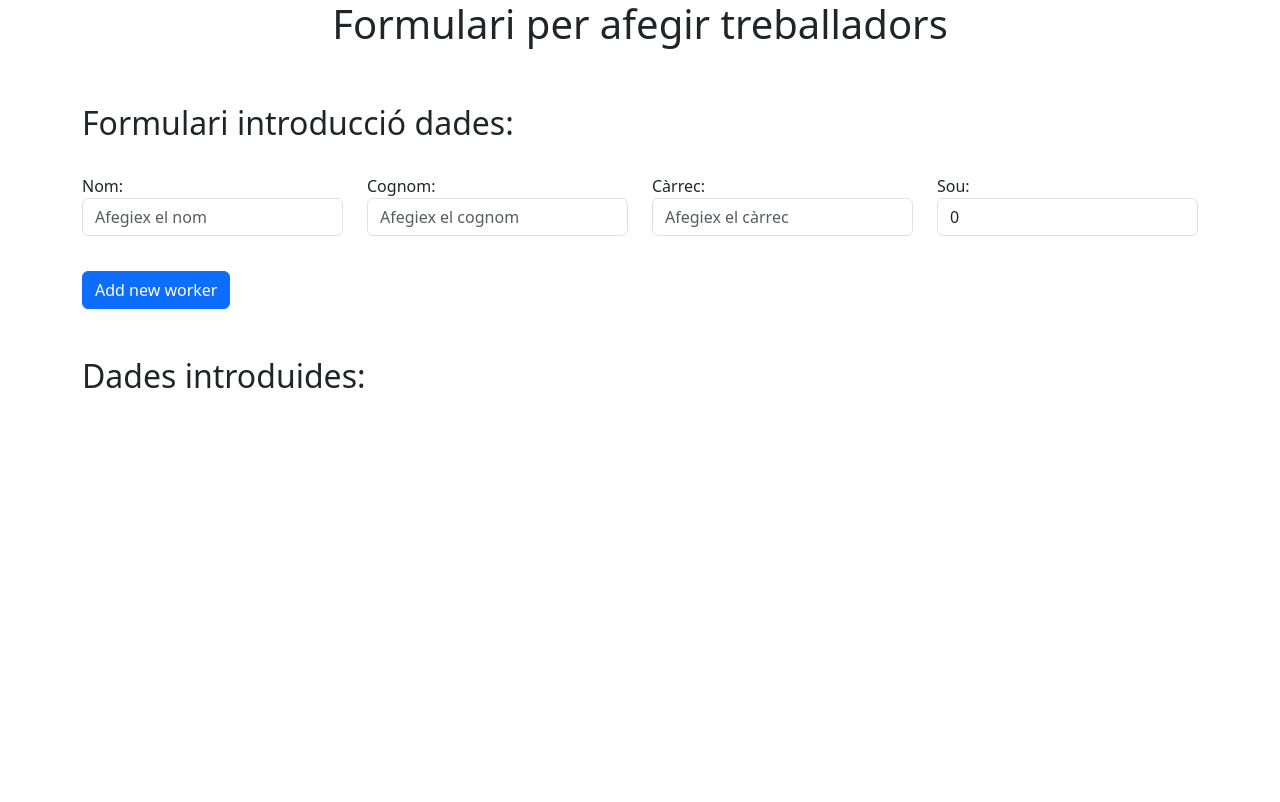
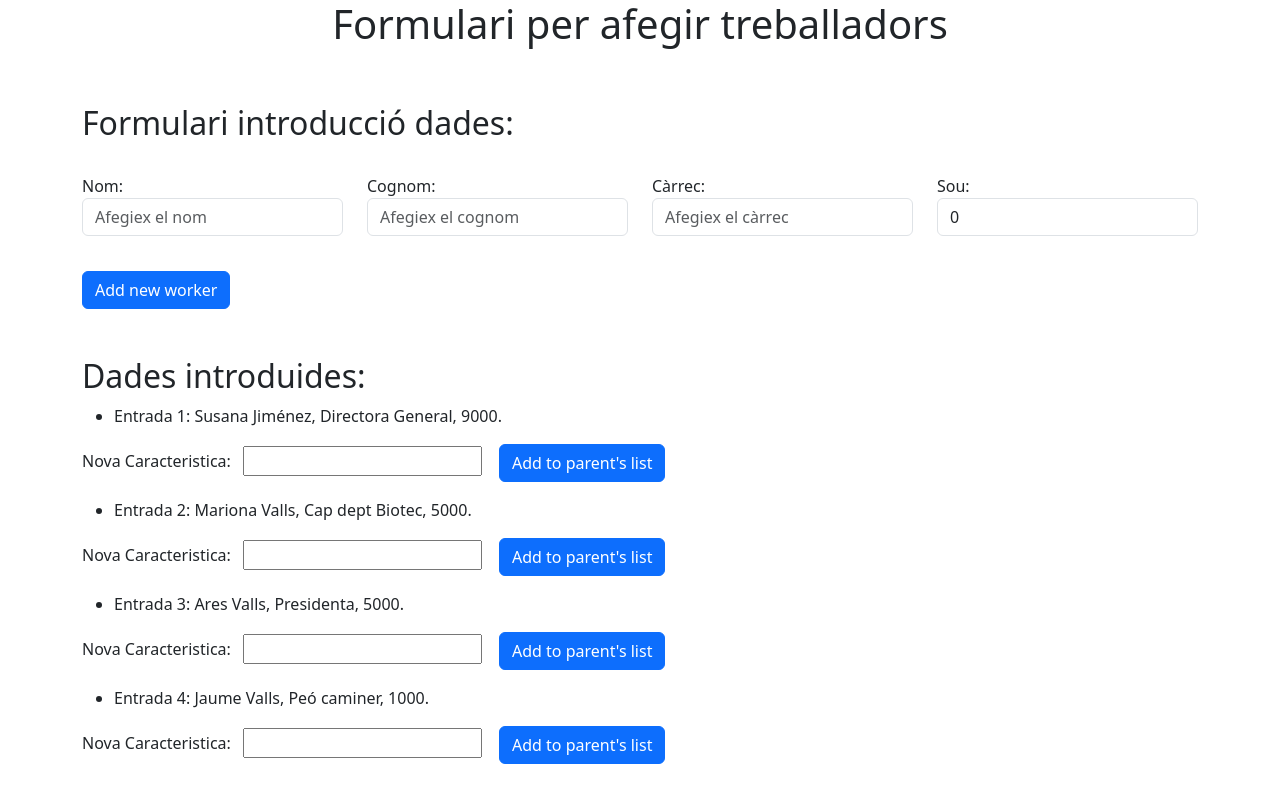
Before and after one commit to jaumevc/angular-pindoles, an Angular app in the folder treballadors-app/: page / in a window 1280 px wide. Built offline with nearby package versions, Linux system fonts and the light colour scheme.

Commit message:
V22 serveis II

```diff
--- a/treballadors-app/src/app/app.component.ts
+++ b/treballadors-app/src/app/app.component.ts
@@ -1,4 +1,4 @@
-import { Component } from '@angular/core';
+import { Component, OnInit } from '@angular/core';
 import { Treballador } from './treballador.model';
 import { ServeiTreballadorsService } from './serveis/servei-treballadors.service';
 import { DadesTreballadors } from './serveis/dades.service';
@@ -8,22 +8,25 @@ import { DadesTreballadors } from './serveis/dades.service';
   templateUrl: './app.component.html',
   styleUrl: './app.component.css'
 })
-export class AppComponent {
+export class AppComponent implements OnInit{
   title = 'Formulari per afegir treballadors';
-
-  constructor(private servei:ServeiTreballadorsService, private serveiDades:DadesTreballadors){}
-
-  // treballadors:Treballador[]=[
+  txtfNom:string="";
+  txtfCognom:string="";
+  txtfCarrec:string="";
+  txtfsou:number=0;
+  treballadors:Treballador[]=[];
+   // treballadors:Treballador[]=[
   //   new Treballador("Mariona", "Valls", "Cap dept Biotec", 5000),
   //   new Treballador("Ares", "Valls", "Presidenta", 5000)
   // ];
 
-  treballadors:Treballador[]=[];
-
-  txtfNom:string="";
-  txtfCognom:string="";
-  txtfCarrec:string="";
-  txtfsou:number=0;
+  constructor(private servei:ServeiTreballadorsService,
+              private serveiDades:DadesTreballadors){
+    //this.treballadors = this.serveiDades.treballadors;
+  }
+  ngOnInit(): void {
+    this.treballadors = this.serveiDades.treballadors;
+  }
 
   addNewWorker(){
     // let currant:Treballador= new Treballador(this.txtfNom,this.txtfCognom, this.txtfCarrec, this.txtfsou);
--- a/treballadors-app/src/app/treballador-fill/treballador-fill.component.ts
+++ b/treballadors-app/src/app/treballador-fill/treballador-fill.component.ts
@@ -11,7 +11,8 @@ export class TreballadorFillComponent {
   @Input() currant:Treballador;
   @Input() k:number;
 
-  //video 25 usem aquest component com a pare de atributs-extra-treballador
+
+  //video 20 usem aquest component com a pare de atributs-extra-treballador
   nousAtributs = [''];
 
   addCaracteristica(novaCaracteristica: string) {
```
